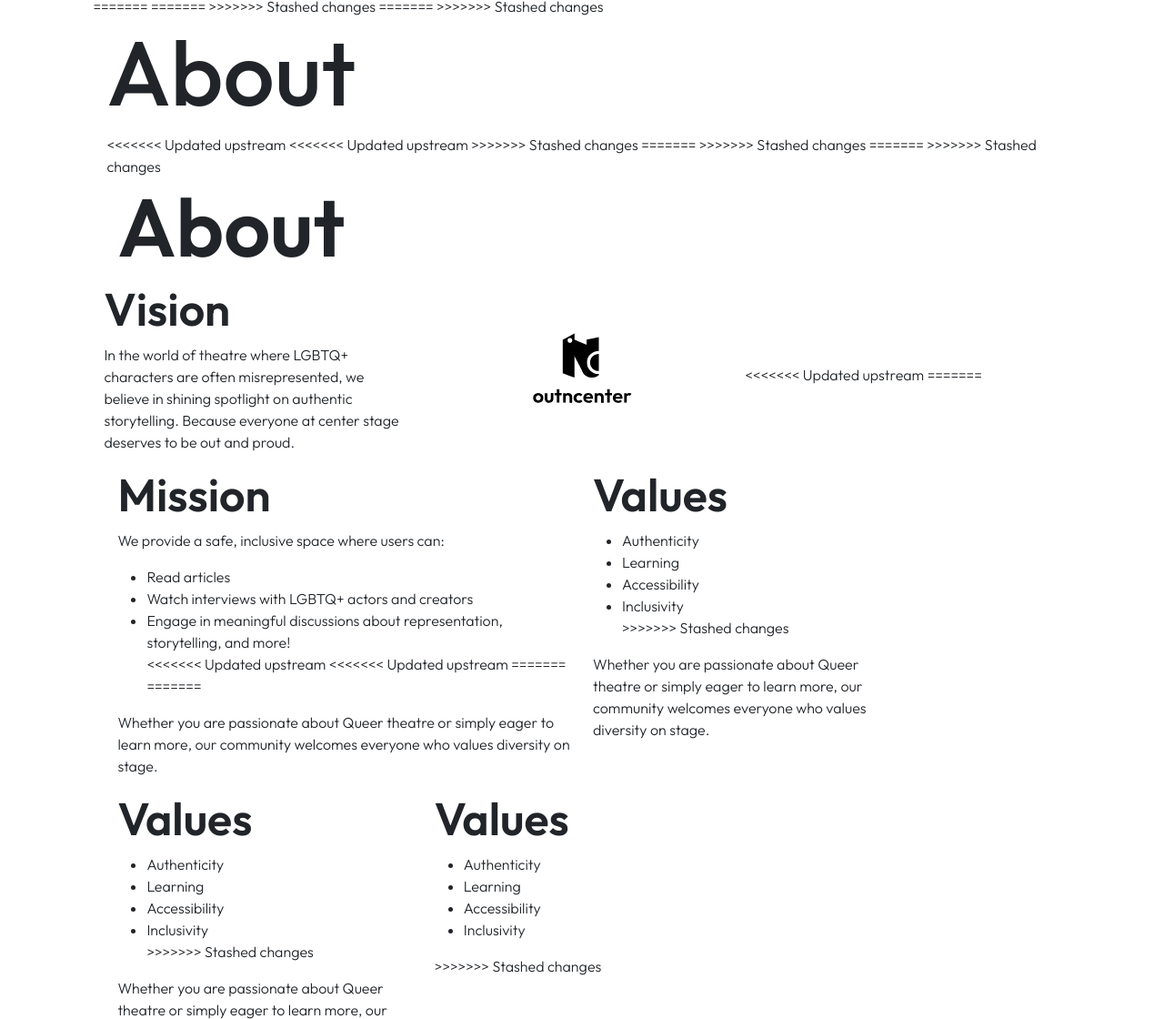
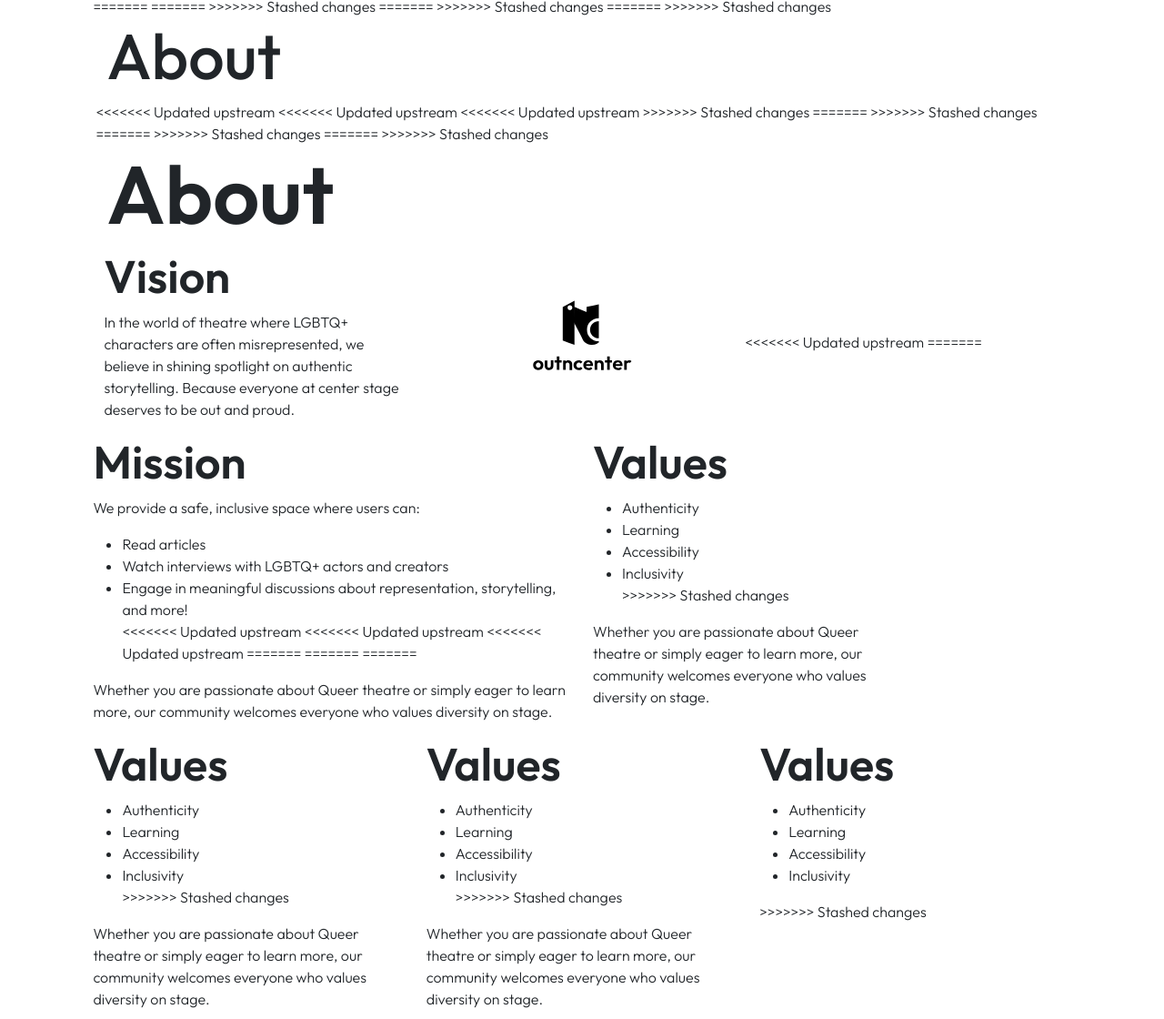
Before and after one commit to outncenter/outncenter.github.io, a plain HTML site: page about.html in a window 1280 px wide. Shown: the part 1015-2135 px from the top of the page at 91% size. Drawn offline with nearby package versions, Linux system fonts and the light colour scheme.

Commit message:
changes of content

```diff
--- a/about.html
+++ b/about.html
@@ -170,9 +170,12 @@
 <<<<<<< Updated upstream
 <<<<<<< Updated upstream
 <<<<<<< Updated upstream
+<<<<<<< Updated upstream
     <div class="container">
       <div class="row">
 =======
+=======
+>>>>>>> Stashed changes
 =======
 >>>>>>> Stashed changes
 =======
@@ -191,6 +194,9 @@
     <div class="row row-about-page d-flex align-items-center">
 <<<<<<< Updated upstream
 <<<<<<< Updated upstream
+<<<<<<< Updated upstream
+>>>>>>> Stashed changes
+=======
 >>>>>>> Stashed changes
 =======
 >>>>>>> Stashed changes
@@ -234,8 +240,22 @@
           <li>Engage in meaningful discussions about representation, storytelling, and more!</li>
 <<<<<<< Updated upstream
 <<<<<<< Updated upstream
+<<<<<<< Updated upstream
 =======
 =======
+=======
+        </ul>
+        <p>Whether you are passionate about Queer theatre or simply eager to learn more, our community welcomes everyone who values diversity on stage.</p>
+      </div>
+      <!-- Values Section -->
+      <div class="col-12 col-md-6 col-xl-4">
+        <h3 class="values-about-page">Values</h3>
+        <ul>
+          <li>Authenticity</li>
+          <li>Learning</li>
+          <li>Accessibility</li>
+          <li>Inclusivity</li>
+>>>>>>> Stashed changes
         </ul>
         <p>Whether you are passionate about Queer theatre or simply eager to learn more, our community welcomes everyone who values diversity on stage.</p>
       </div>
--- a/css/styles.css
+++ b/css/styles.css
@@ -10,6 +10,7 @@ html, body {
     padding: 0;
     width: 100%;
     overflow-x: hidden; /* Prevent horizontal scrolling */
+<<<<<<< Updated upstream
 }
 
 /* ABOUT page css starts here*/
@@ -25,6 +26,16 @@ html, body {
 
 .main-about-page {
     margin-bottom: 50% !important;
+=======
+}
+
+/* ABOUT page css starts here*/
+.about-font-size {
+	font-size: 70px;
+}
+
+.container-color {
+>>>>>>> Stashed changes
     background-color: #D0B3FA;
     min-height: 100%;
     display: flex;
@@ -44,6 +55,10 @@ html, body {
   padding: 0 15px;
 }
 
+<<<<<<< Updated upstream
+=======
+
+>>>>>>> Stashed changes
 .row-about-page {
     margin: 0;
 }
@@ -65,6 +80,10 @@ html, body {
     width: 100%;
 }
 
+<<<<<<< Updated upstream
+=======
+
+>>>>>>> Stashed changes
 /*font size for about page*/
 .about-font-size {
 	font-size: 100px;
@@ -323,6 +342,7 @@ h5 {
     color: black;
 }
 
+<<<<<<< Updated upstream
 footer {
     background-color: blue;
     padding-left: 8%;
@@ -336,6 +356,8 @@ footer {
     color: white;
 }
 
+=======
+>>>>>>> Stashed changes
 .main-background-color {
     margin-top: 0%;
     color: black;
```
